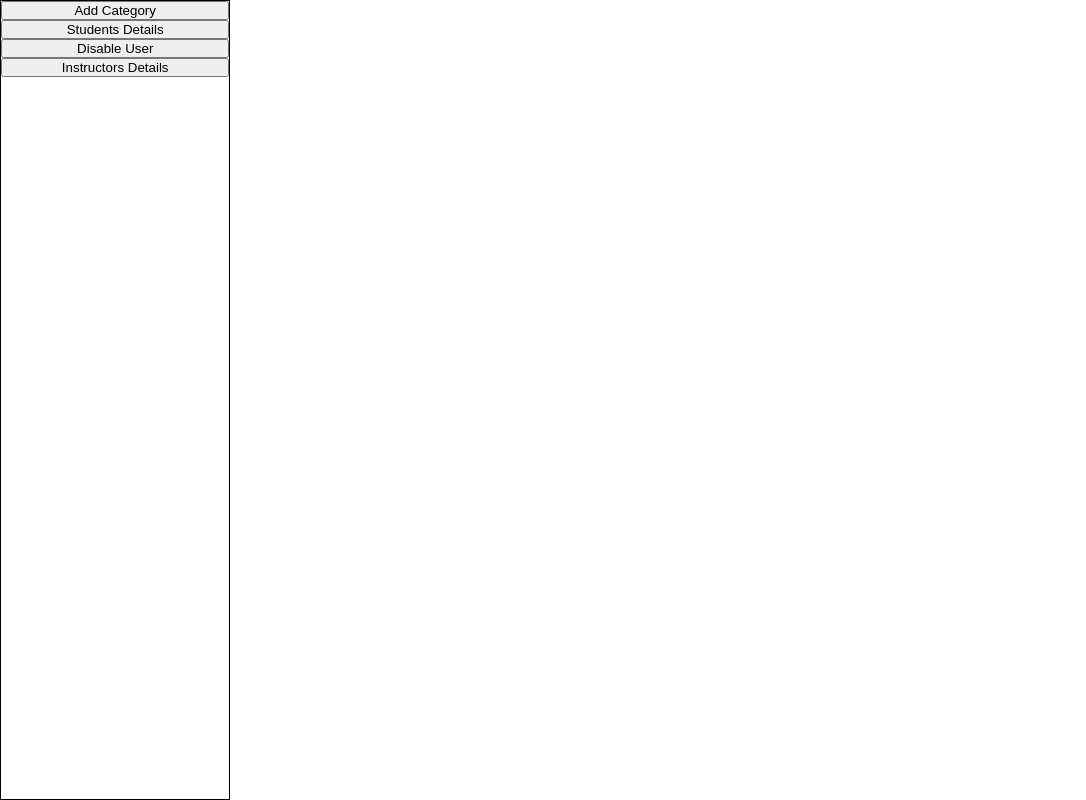
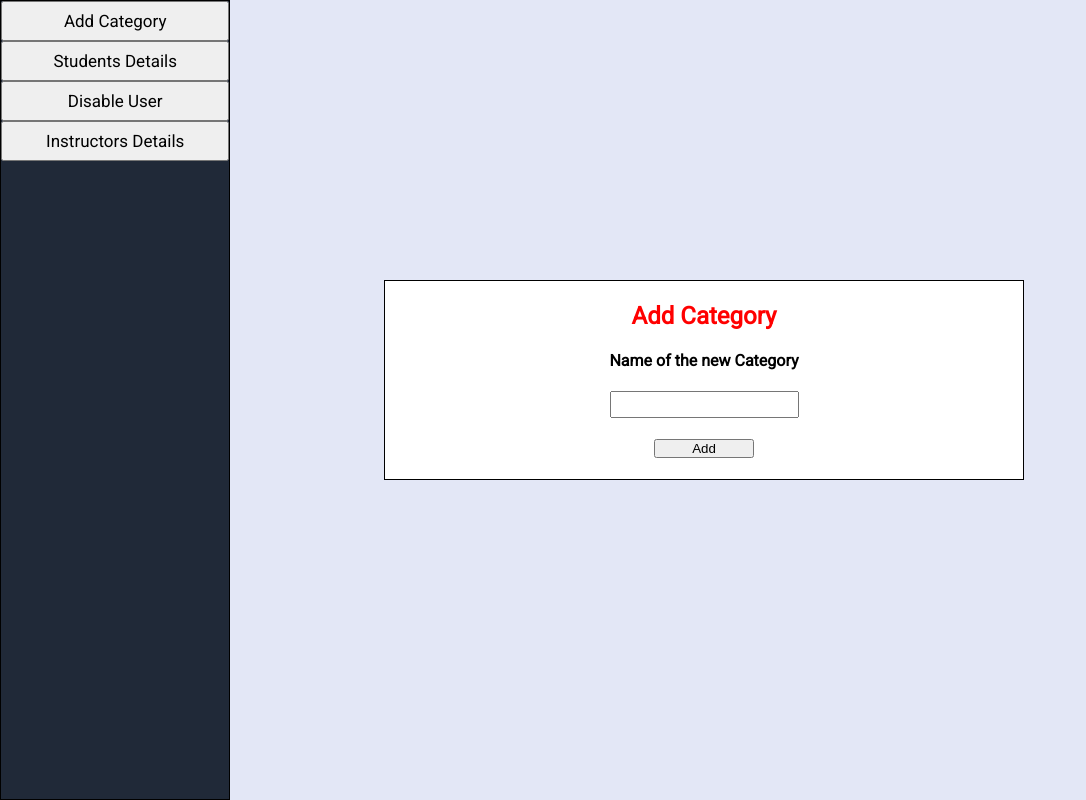
Before and after one commit to Shehadeh-Al-Momani/Grade-A, a React (Create React App) app in the folder Front-End/: page /addcat in a window 1280 px wide. Shown: the whole page, without its empty margins (0-1086 px from the left). Built offline with nearby package versions, Linux system fonts and the light colour scheme; the HTML template or start-up script is replaced by a standard one.

Commit message:
Finished Add category style component

```diff
--- a/Front-End/public/index.html
+++ b/Front-End/public/index.html
@@ -4,6 +4,8 @@
 <head>
   <meta charset="utf-8" />
   <title>Project 4</title>
+  <link rel="preconnect" href="https://fonts.gstatic.com">
+  <link href="https://fonts.googleapis.com/css2?family=Roboto&display=swap" rel="stylesheet">
 </head>
 
 <body>
--- a/Front-End/src/App.css
+++ b/Front-End/src/App.css
@@ -4,10 +4,62 @@
     box-sizing: border-box;
 }
 
+.container{
+    background-color: #E3E7F6;
+    height: 100vh;
+    width: 100%;
+}
+
 .functions{
     border: 1px solid;
+    background-color: #202938;
     width: 18%;
     height: 100vh;
     display: flex;
     flex-direction: column;
+
 }
+
+.functions button{
+    height: 40px;
+    font-family: 'Roboto', sans-serif;
+    font-size: 17px;
+}
+
+.functions button:hover{
+    cursor: pointer;
+    background-color: #E3E7F6;
+}
+
+.AddCat{
+    position: fixed;
+    top: 35%;
+    left: 30%;
+    border: 1px solid;
+    height: 25%;
+    width: 50%;
+    display: flex;
+    flex-direction: column;
+    align-items: center;
+    justify-content: space-evenly;
+    font-family: 'Roboto', sans-serif;
+    background-color: white;
+}
+
+.AddCat h2{
+    color: red;
+}
+
+.AddCat input{
+    outline: none;
+    padding: 4px;
+}
+
+.AddCat button{
+    width: 100px;
+
+}
+
+.AddCat button:hover{
+    cursor: pointer;
+}
--- /dev/null
+++ b/Front-End/src/components/AddCategory.js
@@ -0,0 +1,16 @@
+import React, { Component } from 'react'
+
+export class AddCategory extends Component {
+    render() {
+        return (
+            <div className="AddCat">
+                <h2>Add Category</h2>
+                <h4>Name of the new Category</h4>
+                <input></input>
+                <button>Add</button>
+            </div>
+        )
+    }
+}
+
+export default AddCategory
--- a/Front-End/src/components/AdminPage.js
+++ b/Front-End/src/components/AdminPage.js
@@ -1,11 +1,22 @@
 import React, { Component } from 'react'
 import Functions from '../components/Functions'
+import { BrowserRouter as Router, Route, Link  } from 'react-router-dom';
+import AddCategory from './AddCategory'
 
 export default class AdminPage extends Component {
     render() {
         return (
             <div>
-                <Functions/>
+                <Router>
+                    <Route path='/'>
+                        <Functions/>
+                    </Route>
+
+                   <Route path='/addcat'>
+                       <AddCategory/>
+                   </Route>
+                </Router>
+
             </div>
         )
     }
--- a/Front-End/src/components/Functions.js
+++ b/Front-End/src/components/Functions.js
@@ -3,7 +3,7 @@ import React, { Component } from 'react'
 export class Functions extends Component {
     render() {
         return (
-            <div>
+            <div className="container">
                 <div className="functions">
                     <button>Add Category</button>
                     <button>Students Details</button>
```
Also changed, not shown: 1 other file (tests, documents, lock files or other folders).
